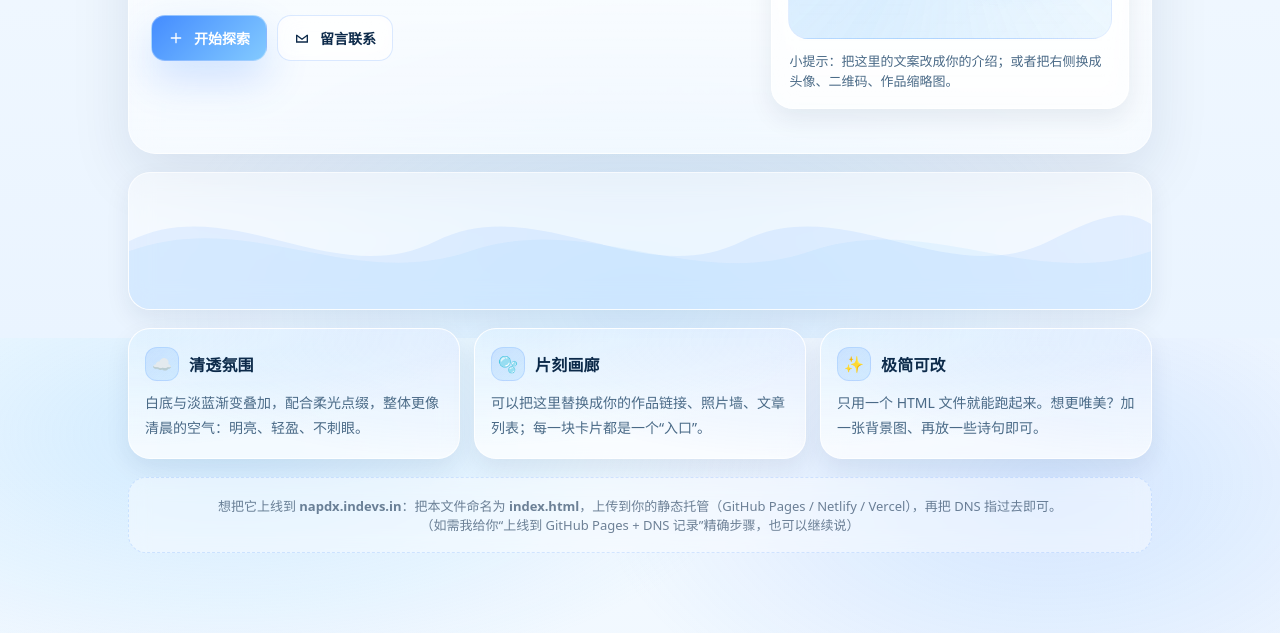
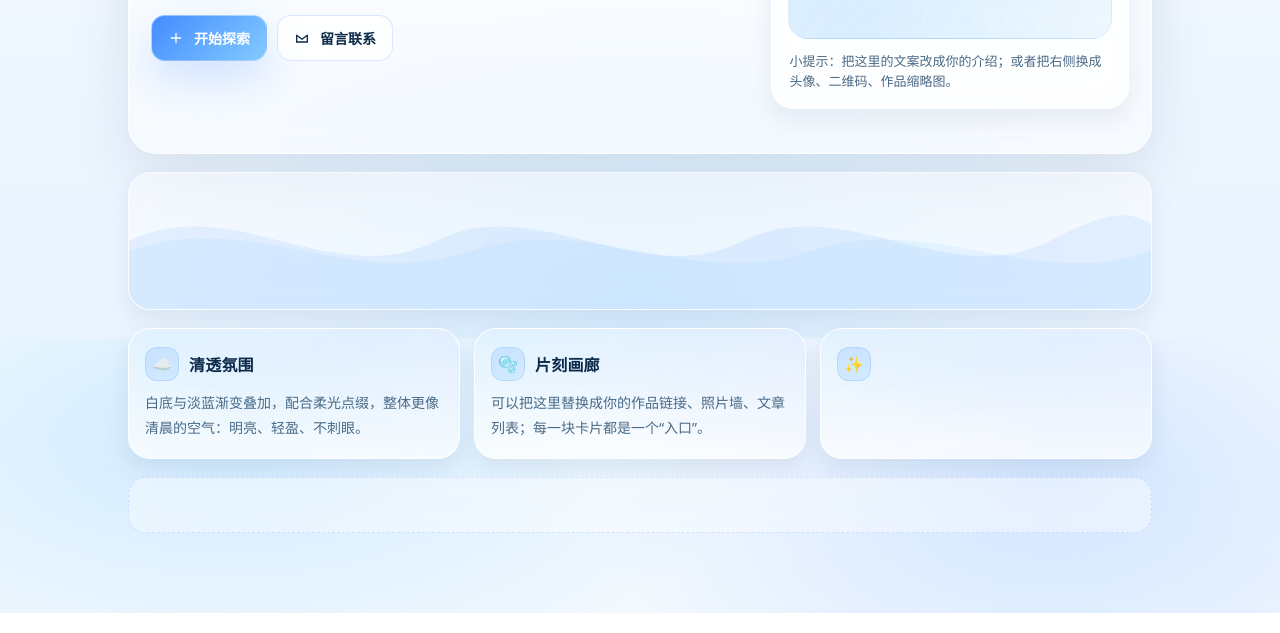
Before and after one commit to zhllhappy/site, a plain HTML site: page index.html in a window 1280 px wide. Shown: the part 462-1095 px from the top of the page. Drawn offline with Linux system fonts and the light colour scheme.

Commit message:
Remove duplicate HTML structure
Removed duplicate HTML structure and cleaned up the document.

```diff
--- a/index.html
+++ b/index.html
@@ -4,7 +4,7 @@
   <meta charset="utf-8" />
   <meta name="viewport" content="width=device-width,initial-scale=1" />
   <title>napdx · Blue & White</title>
-  <meta name="description" content="唯美白蓝色调的简洁主页" />
+  <meta name="description" content="" />
   <style>
     :root{
       --bg1:#f6fbff;
@@ -409,16 +409,13 @@
       <article class="card">
         <h3>
           <span class="icon">✨</span>
-          极简可改
         </h3>
-        <p>只用一个 HTML 文件就能跑起来。想更唯美？加一张背景图、再放一些诗句即可。</p>
+        <p></p>
       </article>
     </section>
 
     <footer id="contact" aria-label="联系">
-      想把它上线到 <b>napdx.indevs.in</b>：把本文件命名为 <b>index.html</b>，上传到你的静态托管（GitHub Pages / Netlify / Vercel），再把 DNS 指过去即可。
       <br />
-      （如需我给你“上线到 GitHub Pages + DNS 记录”精确步骤，也可以继续说）
     </footer>
   </main>
 
```
